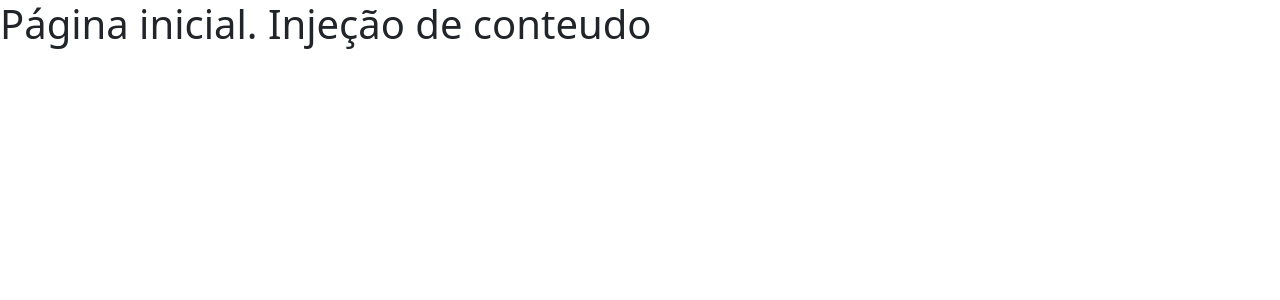
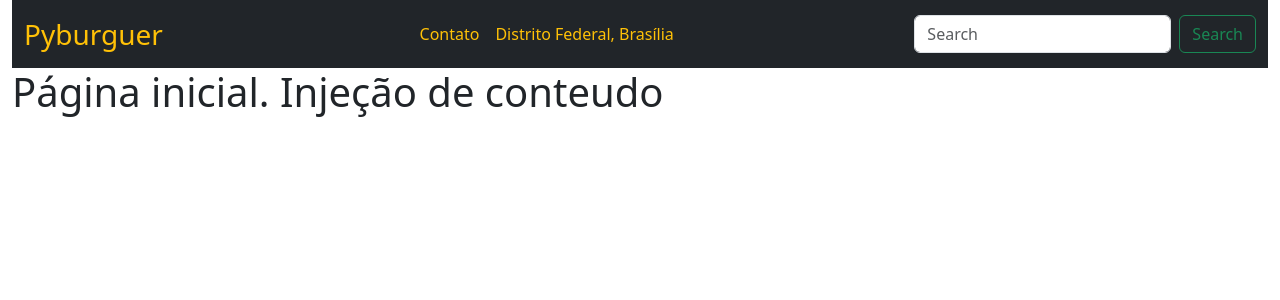
Before and after one commit to romario-rodrigues/sitecardapio-hamburgueria, a Django app: page / in a window 1280 px wide. Shown: the top 300 px of the page. Run offline with Django 5.2, Linux system fonts and the light colour scheme.

Commit message:
Concluído elementos do navbar

```diff
--- a/burguer/models.py
+++ b/burguer/models.py
@@ -4,6 +4,7 @@ from django.db import models
 class Produto(models.Model):
     descricao = models.TextField(null=False, blank=False)
     preco = models.FloatField(null=False, blank=False)
+    imagem = models.ImageField(upload_to='burguer/img', default='', null=False, blank=False)
 
     def __str__(self):
         return self.descricao
--- a/burguer/templates/burguer/base.html
+++ b/burguer/templates/burguer/base.html
@@ -11,7 +11,26 @@
 </head>
 
 <body>
-    {% block content %} {% endblock %}
+
+    <div class="container-fluid">
+        <div class="row">
+            <div class="col">
+
+                <header>
+                    {% block header %}
+
+                    {% endblock %}
+                </header>
+
+                <main>
+                    {% block content %} {% endblock %}
+                </main>
+
+            </div>
+        </div>
+    </div>
+
+
 
     <script src="https://cdn.jsdelivr.net/npm/bootstrap@5.3.2/dist/js/bootstrap.bundle.min.js"
         integrity="sha384-C6RzsynM9kWDrMNeT87bh95OGNyZPhcTNXj1NW7RuBCsyN/o0jlpcV8Qyq46cDfL"
--- a/burguer/templates/burguer/home.html
+++ b/burguer/templates/burguer/home.html
@@ -3,6 +3,12 @@
 
 {% block titulo %} Pyburguer {% endblock %}
 
+{% block header %}
+
+    {% include "fragments/navbar.html" %}
+
+{% endblock  %}
+
 {% block content%}
     <h1>Página inicial. Injeção de conteudo</h1>
 {% endblock %}
--- /dev/null
+++ b/burguer/templates/fragments/navbar.html
@@ -0,0 +1,22 @@
+<nav class="navbar navbar-expand-lg navbar-light bg-dark">
+    <div class="container-fluid">
+      <a class="navbar-brand text-warning fs-3" href="#">Pyburguer</a>
+      <button class="navbar-toggler" type="button" data-bs-toggle="collapse" data-bs-target="#navbarSupportedContent" aria-controls="navbarSupportedContent" aria-expanded="false" aria-label="Toggle navigation">
+        <span class="navbar-toggler-icon"></span>
+      </button>
+      <div class="collapse navbar-collapse" id="navbarSupportedContent">
+        <ul class="navbar-nav me-auto ms-auto mb-2 mb-lg-0">
+          <li class="nav-item">
+            <a class="nav-link active text-warning" aria-current="page" href="#">Contato</a>
+          </li>
+          <li class="nav-item ">
+            <a class="nav-link text-warning" href="#">Distrito Federal, Brasília</a>
+          </li>
+        </ul>
+        <form class="d-flex">
+          <input class="form-control me-2" type="search" placeholder="Search" aria-label="Search">
+          <button class="btn btn-outline-success" type="submit">Search</button>
+        </form>
+      </div>
+    </div>
+  </nav>
--- a/burguer/urls.py
+++ b/burguer/urls.py
@@ -18,11 +18,11 @@ from django.contrib import admin
 from django.urls import path
 from burguer.views import home, produtos
 
+from django.conf import settings
+from django.conf.urls.static import static
+
 urlpatterns = [
+    path('', home),
     path('admin/', admin.site.urls),
-    path('', home),
     path('produtos/', produtos),
-
-
-
-]
+]   + static(settings.MEDIA_URL, document_root=settings.MEDIA_ROOT)
--- a/core/settings.py
+++ b/core/settings.py
@@ -11,6 +11,7 @@ https://docs.djangoproject.com/en/5.0/ref/settings/
 """
 
 from pathlib import Path
+import os
 
 # Build paths inside the project like this: BASE_DIR / 'subdir'.
 BASE_DIR = Path(__file__).resolve().parent.parent
@@ -119,6 +120,10 @@ USE_TZ = True
 # https://docs.djangoproject.com/en/5.0/howto/static-files/
 
 STATIC_URL = 'static/'
+STATIC_ROOT = os.path.join(BASE_DIR, STATIC_URL)
+
+MEDIA_URL = 'media/'
+MEDIA_ROOT = os.path.join(BASE_DIR, 'static/images')
 
 # Default primary key field type
 # https://docs.djangoproject.com/en/5.0/ref/settings/#default-auto-field
```
Also changed, not shown: burguer/img/hamburguer01.jpg (added), burguer/migrations/0002_produto_imagem.py (added), db.sqlite3, static/images/burguer/img/hambuerguer3.jpg (added).
